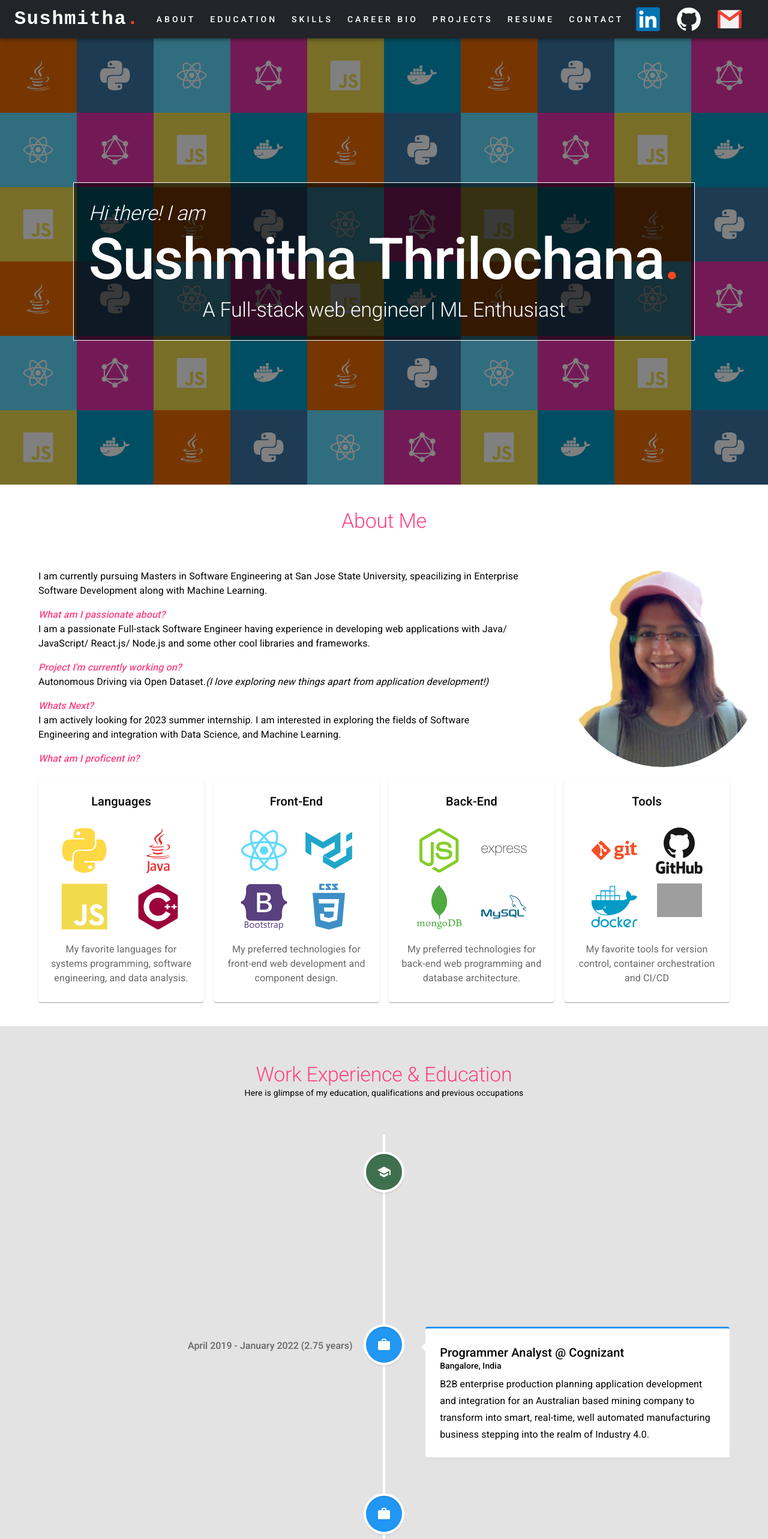
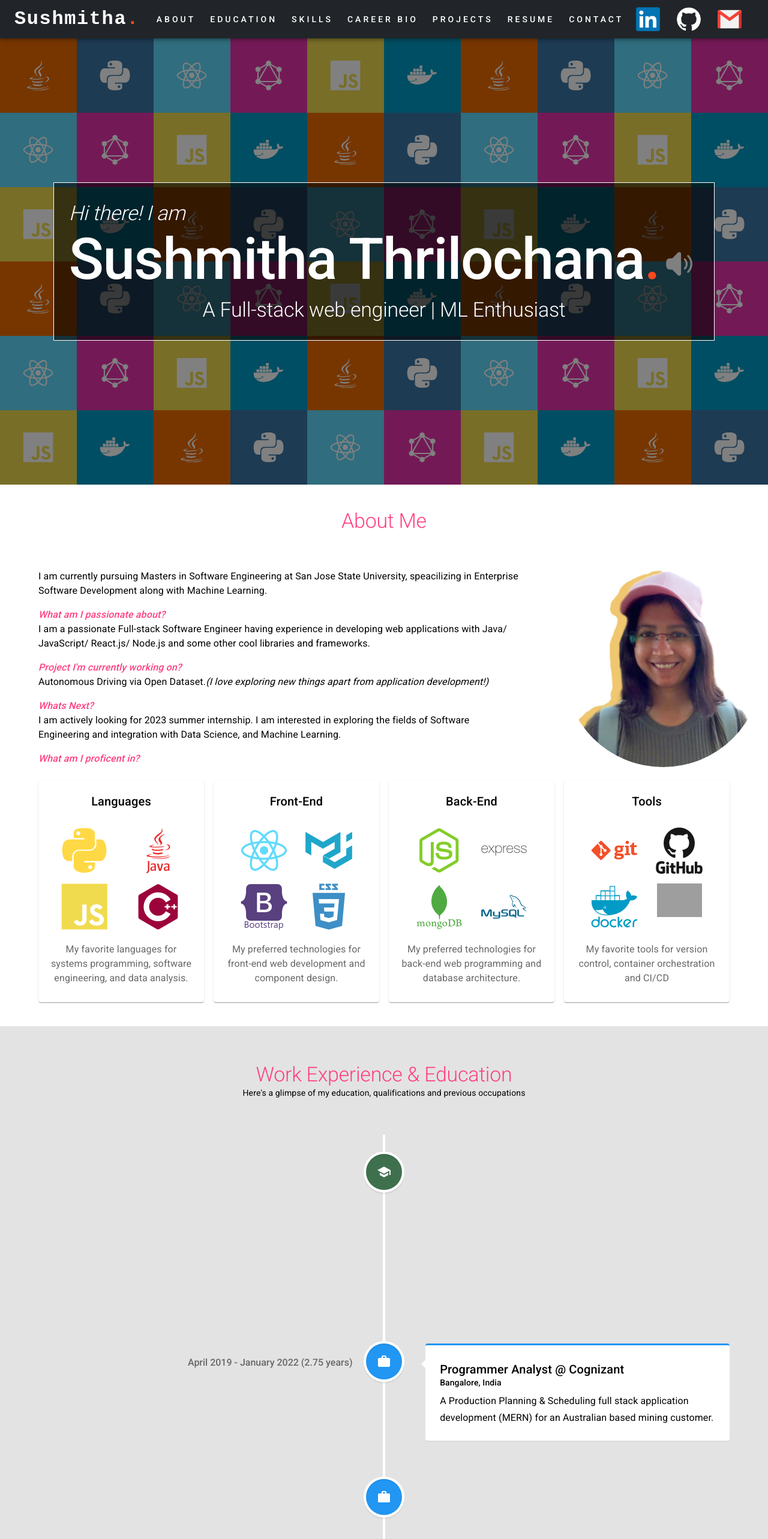
Before and after one commit to Sushmitha-93/Sushmitha-93.github.io, a React (Create React App) app: page / in a window 1280 px wide. Shown: the top 2566 px of the page at 60% size. Built offline with nearby package versions, Linux system fonts and the light colour scheme; grey boxes are pictures that could not be loaded.

Commit message:
Added audio, Updated Job desc

```diff
--- a/src/components/ResumeHomeBlock/ResumeHomeBlock.css
+++ b/src/components/ResumeHomeBlock/ResumeHomeBlock.css
@@ -48,7 +48,7 @@
   color: #fff;
   text-align: center;
   padding: 30px 25px 30px;
-  max-width: 1000px;
+  max-width: 1300px;
   border: 1px solid #fff;
   z-index: 1;
   background: rgba(0, 0, 0, 0.55);
@@ -85,3 +85,7 @@
     font-size: 15px;
   }
 }
+
+.speakerButton:hover {
+  background-color: rgba(0, 0, 0, 0.6) !important;
+}
--- a/src/components/ResumeHomeBlock/ResumeHomeBlock.js
+++ b/src/components/ResumeHomeBlock/ResumeHomeBlock.js
@@ -10,7 +10,16 @@ import "./ResumeHomeBlock.css";
 import Typography from "@mui/material/Typography";
 import Box from "@mui/material/Box";
 
-export const ResumeHomeBlock = ({ style, shortFullName, headline }) => (
+import { HiSpeakerWave } from "react-icons/hi2";
+import { IconButton, Tooltip } from "@mui/material";
+import nameAudio from "../../audio/sushmitha.mp3";
+
+export const ResumeHomeBlock = ({ style, shortFullName, headline }) => {
+  function playAudio() {
+    new Audio(nameAudio).play();
+  }
+
+  return (
     <section id="home">
       <ScreenBlock id="Resume-home" style={style} className="ResumeHomeBlock">
         <div className="ResumeHomeBlock-headline-container">
@@ -26,6 +35,11 @@ export const ResumeHomeBlock = ({ style, shortFullName, headline }) => (
               <Box component="span" sx={{ color: "#FE481D" }}>
                 .
               </Box>
+              <Tooltip title="Soosh-mi-ta">
+                <IconButton className="speakerButton">
+                  <HiSpeakerWave size={50} color={"gray"} onClick={playAudio} />
+                </IconButton>
+              </Tooltip>
             </Typography>
             <Typography variant="h2">
               A Full-stack web engineer | ML Enthusiast
@@ -35,8 +49,12 @@ export const ResumeHomeBlock = ({ style, shortFullName, headline }) => (
 
         <div className="ResumeHomeBlock-squares">
           <GridBackground>
-          <div style={{ ...appTheme.java.style }}>{appTheme["java"].icon}</div>
-          <div style={{ ...appTheme.python.style }}>{appTheme.python.icon}</div>
+            <div style={{ ...appTheme.java.style }}>
+              {appTheme["java"].icon}
+            </div>
+            <div style={{ ...appTheme.python.style }}>
+              {appTheme.python.icon}
+            </div>
             <div style={{ ...appTheme.reactColor.style }}>
               {appTheme.reactColor.icon}
             </div>
@@ -54,6 +72,7 @@ export const ResumeHomeBlock = ({ style, shortFullName, headline }) => (
       </ScreenBlock>
     </section>
   );
+};
 
 ResumeHomeBlock.propTypes = {
   headline: PropTypes.string.isRequired,
--- a/src/components/TimeLine.jsx
+++ b/src/components/TimeLine.jsx
@@ -37,7 +37,7 @@ const TimeLine = () => {
           textAlign="center"
           sx={{ paddingBottom: "60px" }}
         >
-          Here is glimpse of my education, qualifications and previous
+          Here's a glimpse of my education, qualifications and previous
           occupations
         </Typography>
         <VerticalTimeline>
@@ -59,16 +59,12 @@ const TimeLine = () => {
             </Typography>
 
             <Typography variant="subtitle2" gutterBottom="true">
-              GPA: 3.68 / 4
+              GPA: 3.52 / 4
             </Typography>
             <Typography variant="subtitle1" gutterBottom="true">
-              Course Work:
-              <i>
-                {" "}
-                Enterprise Application Development, Machine Learning, Data
-                Mining, Software Systems Design, Enterprise Distributed Systems,
-                Enterprise Software Platforms.
-              </i>
+              Course Work: Enterprise Application Development, Machine Learning,
+              Data Mining, Software Systems Design, Enterprise Distributed
+              Systems, Enterprise Software Platforms, Artificial Intelligence.
             </Typography>
           </VerticalTimelineElement>
           <VerticalTimelineElement
@@ -86,10 +82,8 @@ const TimeLine = () => {
               Bangalore, India
             </Typography>
             <Typography variant="subtitle1">
-              B2B enterprise production planning application development and
-              integration for an Australian based mining company to transform
-              into smart, real-time, well automated manufacturing business
-              stepping into the realm of Industry 4.0.
+              A Production Planning & Scheduling full stack application
+              development (MERN) for an Australian based mining customer.
             </Typography>
           </VerticalTimelineElement>
           <VerticalTimelineElement
@@ -107,8 +101,8 @@ const TimeLine = () => {
               Bangalore, India
             </Typography>
             <Typography variant="subtitle1">
-              B2B production planning application development and integration
-              for a US based agro-food manufacturing company.
+              A Production & Logistics planning full stack application
+              development for agro/food manufacturing company based in US.
             </Typography>
           </VerticalTimelineElement>
           <VerticalTimelineElement
--- a/src/data/appProjects.json
+++ b/src/data/appProjects.json
@@ -4,6 +4,7 @@
     "subtitle": "Java Game built using design patterns",
     "description": "An interactive game in Java implemented on Greenfoot platform using standard design patterns - Factory, Observer, Composite, Decorator and Command. The player can move around in the Pokemon world and fight with wild Pokemons and duel with other trainers.",
     "picture": "pokemongo.png",
+    "githubLink": "https://github.com/nguyensjsu/fa22-202-best-team",
     "techIcons": ["devicon-java-plain-wordmark colored"],
     "front": {
       "style": {
```
Also changed, not shown: 1 other file (tests, documents, lock files or other folders). Lines whose indentation alone changed are shown as unchanged.
